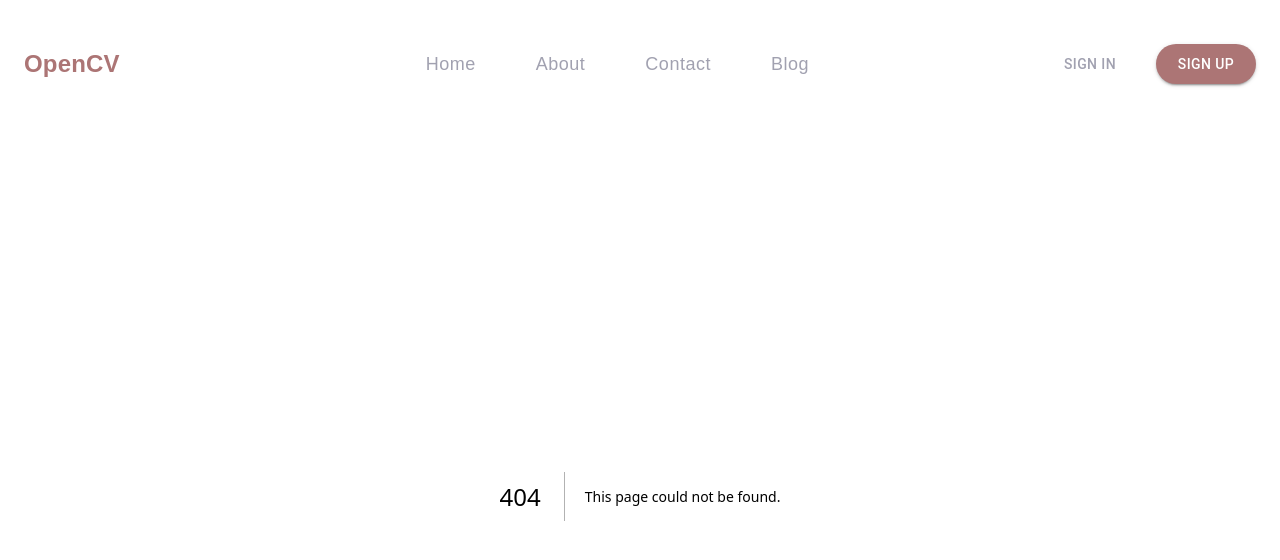
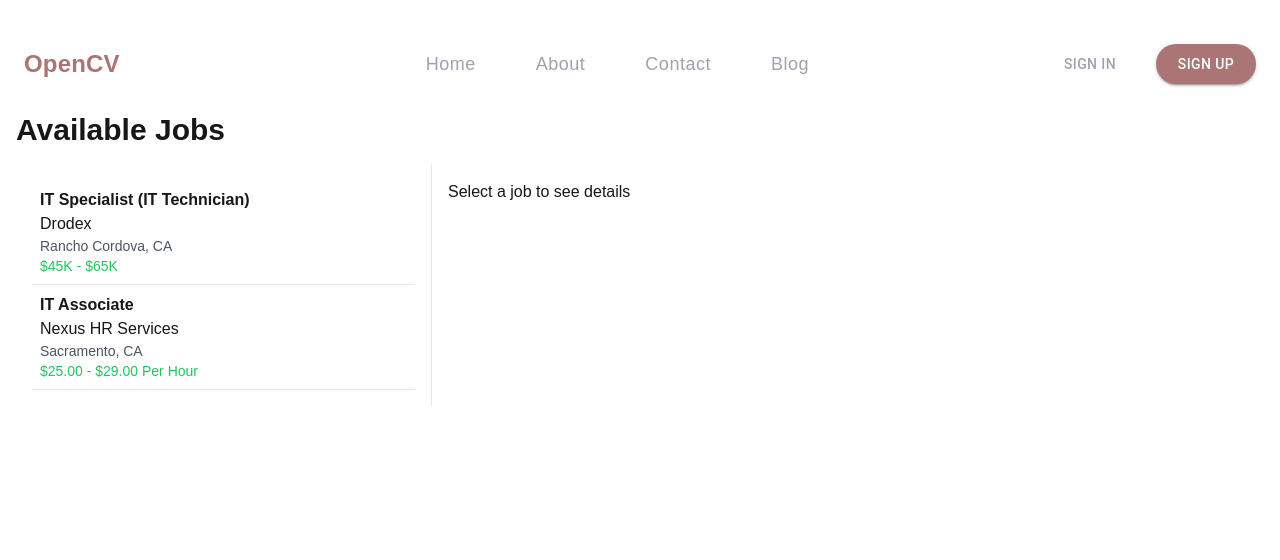
Before and after one commit to leduygit/OpenCV, a Next.js app: page /job in a window 1280 px wide. Before the commit this address had no page. Shown: the top 560 px of the page. Built offline with nearby package versions, Linux system fonts and the light colour scheme.

Commit message:
feat: add job page

```diff
--- /dev/null
+++ b/src/app/component/joblisting.tsx
@@ -0,0 +1,70 @@
+import { useState } from "react";
+
+interface Job {
+  id: number;
+  title: string;
+  company: string;
+  location: string;
+  salary: string;
+  details: string;
+}
+
+const jobs: Job[] = [
+  {
+    id: 1,
+    title: "IT Specialist (IT Technician)",
+    company: "Drodex",
+    location: "Rancho Cordova, CA",
+    salary: "$45K - $65K",
+    details:
+      "Overview: ASPR is a public health preparedness and emergency response organization...",
+  },
+  {
+    id: 2,
+    title: "IT Associate",
+    company: "Nexus HR Services",
+    location: "Sacramento, CA",
+    salary: "$25.00 - $29.00 Per Hour",
+    details: "Provide IT support to ensure efficient operations...",
+  },
+  // Add more job data as needed
+];
+
+export default function JobListing() {
+  const [selectedJob, setSelectedJob] = useState<Job | null>(null);
+
+  return (
+    <div className="flex">
+      {/* Left side - Job list */}
+      <div className="w-1/3 border-r p-4">
+        {jobs.map((job) => (
+          <button
+            key={job.id}
+            onClick={() => setSelectedJob(job)}
+            className="block w-full text-left p-2 border-b"
+          >
+            <h3 className="font-bold">{job.title}</h3>
+            <p>{job.company}</p>
+            <p className="text-sm text-gray-600">{job.location}</p>
+            <p className="text-sm text-green-500">{job.salary}</p>
+          </button>
+        ))}
+      </div>
+
+      {/* Right side - Job details */}
+      <div className="w-2/3 p-4">
+        {selectedJob ? (
+          <div>
+            <h2 className="text-2xl font-bold">{selectedJob.title}</h2>
+            <p className="text-lg text-gray-700">{selectedJob.company}</p>
+            <p>{selectedJob.location}</p>
+            <p className="text-green-500">{selectedJob.salary}</p>
+            <p className="mt-4">{selectedJob.details}</p>
+          </div>
+        ) : (
+          <p>Select a job to see details</p>
+        )}
+      </div>
+    </div>
+  );
+}
--- /dev/null
+++ b/src/app/job/page.tsx
@@ -0,0 +1,20 @@
+// pages/job-listing.tsx
+"use client";
+import Head from "next/head";
+import JobListing from "../component/joblisting";
+
+export default function JobListingPage() {
+  return (
+    <div>
+      <Head>
+        <title>Job Listing</title>
+        <meta name="description" content="A job listing page" />
+      </Head>
+
+      <main className="min-h-screen p-4">
+        <h1 className="text-3xl font-bold mb-4">Available Jobs</h1>
+        <JobListing />
+      </main>
+    </div>
+  );
+}
```
